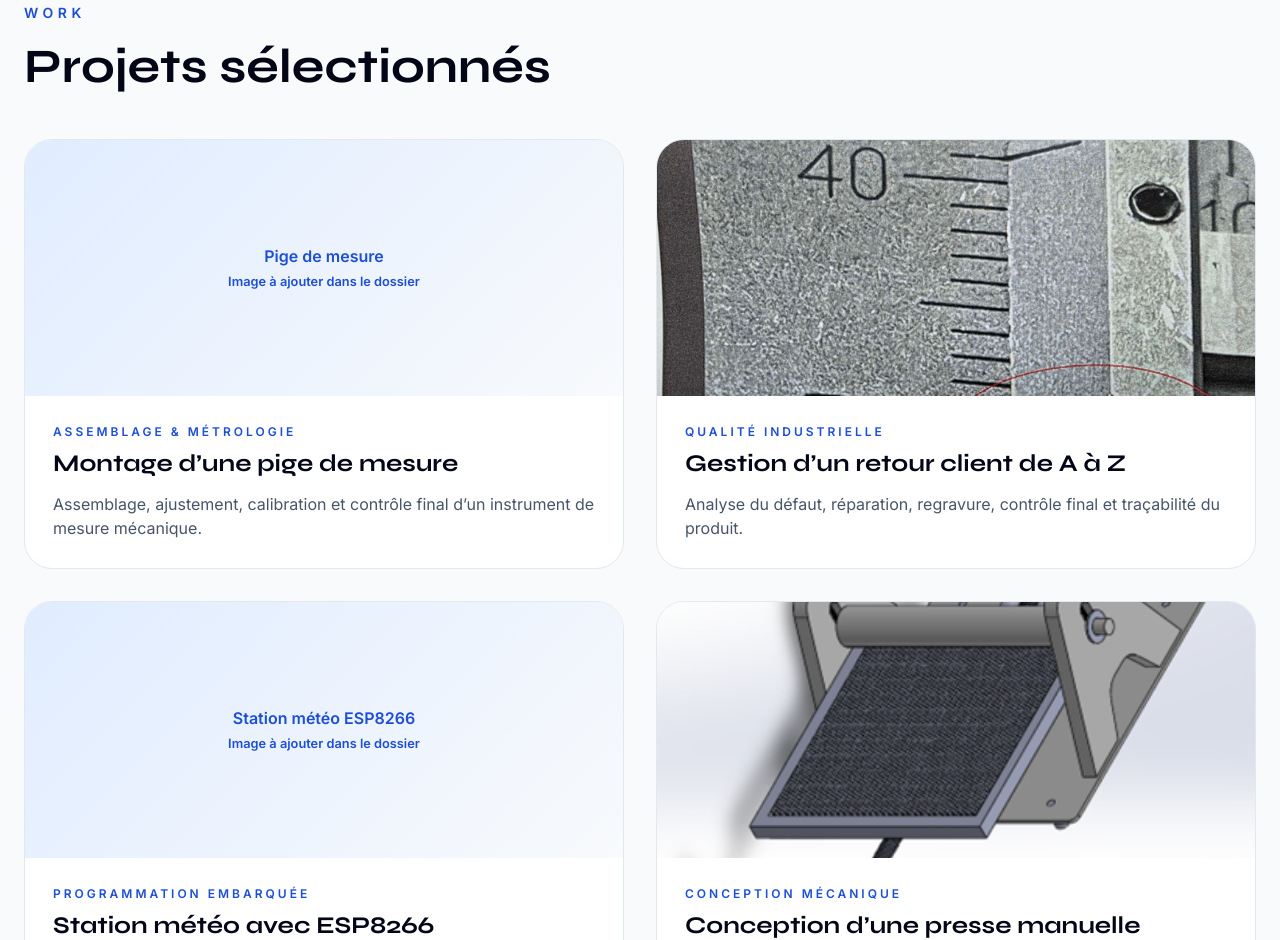
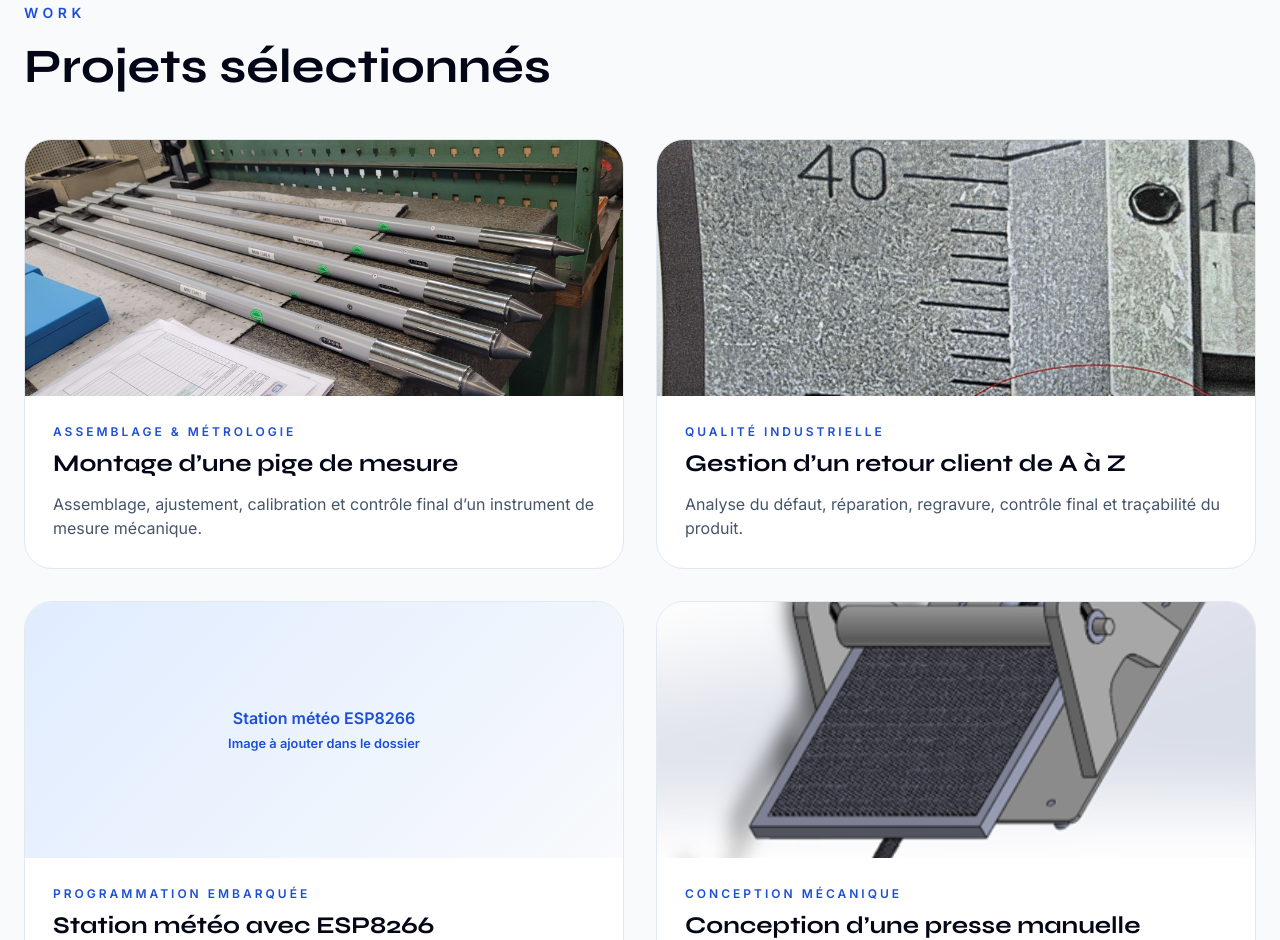
Before and after one commit to DrWarren1/Portfolio, a plain HTML site: page index.html in a window 1280 px wide. Shown: the part 1915-2855 px from the top of the page. Drawn offline with nearby package versions, Linux system fonts and the light colour scheme.

Commit message:
Update index.html

```diff
--- a/index.html
+++ b/index.html
@@ -179,7 +179,7 @@
 
       <div class="grid sm:grid-cols-2 gap-6 lg:gap-8">
         <article onclick="openModal(0)" class="project-card rounded-[1.5rem] sm:rounded-[1.75rem] overflow-hidden">
-          <div class="overflow-hidden h-56 sm:h-64 bg-slate-100"><img src="pige-detail-5" alt="Pige de mesure" class="w-full h-full object-cover" onerror="replaceBrokenImage(this, 'Pige de mesure')"></div>
+          <div class="overflow-hidden h-56 sm:h-64 bg-slate-100"><img src="pige-detail-5.jpg" alt="Pige de mesure" class="w-full h-full object-cover" onerror="replaceBrokenImage(this, 'Pige de mesure')"></div>
           <div class="p-6 sm:p-7">
             <p class="accent text-xs uppercase tracking-[0.22em] sm:tracking-[0.25em] mb-2 font-bold">Assemblage & métrologie</p>
             <h3 class="text-xl sm:text-2xl font-bold mb-3 text-slate-950">Montage d’une pige de mesure</h3>
```
